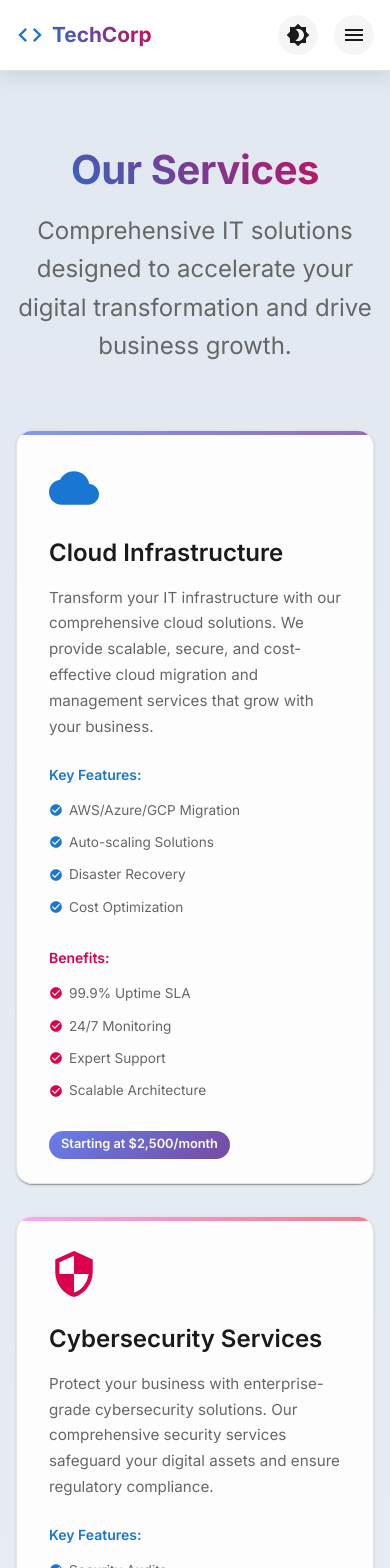
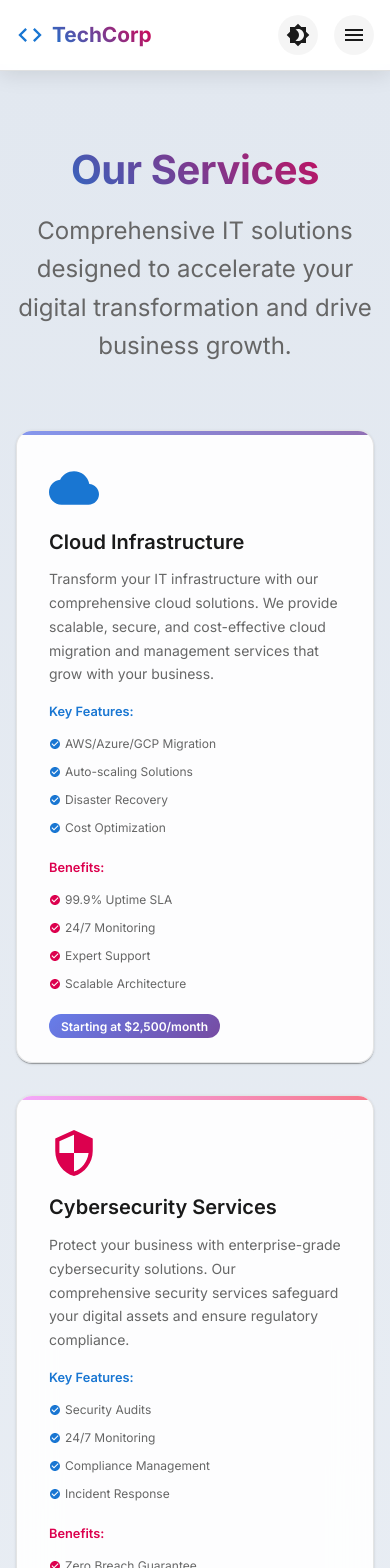
Before and after one commit to satya-ip/princetonstaffingsolutions, a Next.js app: page /services in a window 390 px wide. Shown: the top 1568 px of the page. Built offline with nearby package versions, Linux system fonts and the light colour scheme.

Commit message:
Fix Services Page Responsive Design

```diff
--- a/app/components/Sections/ServicesSection.tsx
+++ b/app/components/Sections/ServicesSection.tsx
@@ -243,36 +243,56 @@ const ServicesSection: React.FC = () => {
                     }}
                   >
                     <CardContent sx={{ p: 4, height: '100%', display: 'flex', flexDirection: 'column' }}>
-                      <Box sx={{ mb: 3 }}>{service.icon}</Box>
+                      <Box sx={{ mb: { xs: 2, md: 3 } }}>{service.icon}</Box>
 
-                      <Typography variant="h5" sx={{ mb: 2, fontWeight: 600 }}>
+                      <Typography
+                        variant="h5"
+                        sx={{
+                          mb: { xs: 1.5, md: 2 },
+                          fontWeight: 600,
+                          fontSize: { xs: '1.25rem', sm: '1.5rem', md: '1.5rem' }
+                        }}
+                      >
                         {service.title}
                       </Typography>
 
                       <Typography
                         variant="body1"
                         color="text.secondary"
-                        sx={{ mb: 3, lineHeight: 1.7, flexGrow: 1, fontSize: '0.95rem' }}
+                        sx={{
+                          mb: { xs: 2, md: 3 },
+                          lineHeight: 1.7,
+                          flexGrow: 1,
+                          fontSize: { xs: '0.875rem', sm: '0.95rem' }
+                        }}
                       >
                         {service.description}
                       </Typography>
 
-                      <Box sx={{ mb: 3 }}>
-                        <Typography variant="subtitle2" sx={{ mb: 1, fontWeight: 600, color: 'primary.main' }}>
+                      <Box sx={{ mb: { xs: 2, md: 3 } }}>
+                        <Typography
+                          variant="subtitle2"
+                          sx={{
+                            mb: 1,
+                            fontWeight: 600,
+                            color: 'primary.main',
+                            fontSize: { xs: '0.8rem', sm: '0.875rem' }
+                          }}
+                        >
                           Key Features:
                         </Typography>
                         <List sx={{ p: 0 }}>
                           {service.features.map((feature, idx) => (
-                            <ListItem key={idx} sx={{ px: 0, py: 0.25 }}>
-                              <ListItemIcon sx={{ minWidth: 20 }}>
-                                <CheckCircle sx={{ fontSize: 14, color: 'primary.main' }} />
+                            <ListItem key={idx} sx={{ px: 0, py: { xs: 0.125, sm: 0.25 } }}>
+                              <ListItemIcon sx={{ minWidth: { xs: 16, sm: 20 } }}>
+                                <CheckCircle sx={{ fontSize: { xs: 12, sm: 14 }, color: 'primary.main' }} />
                               </ListItemIcon>
                               <ListItemText
                                 primary={feature}
                                 primaryTypographyProps={{
                                   variant: 'body2',
                                   color: 'text.secondary',
-                                  fontSize: '0.85rem',
+                                  fontSize: { xs: '0.75rem', sm: '0.85rem' },
                                 }}
                               />
                             </ListItem>
@@ -280,22 +300,30 @@ const ServicesSection: React.FC = () => {
                         </List>
                       </Box>
 
-                      <Box sx={{ mb: 3 }}>
-                        <Typography variant="subtitle2" sx={{ mb: 1, fontWeight: 600, color: 'secondary.main' }}>
+                      <Box sx={{ mb: { xs: 2, md: 3 } }}>
+                        <Typography
+                          variant="subtitle2"
+                          sx={{
+                            mb: 1,
+                            fontWeight: 600,
+                            color: 'secondary.main',
+                            fontSize: { xs: '0.8rem', sm: '0.875rem' }
+                          }}
+                        >
                           Benefits:
                         </Typography>
                         <List sx={{ p: 0 }}>
                           {service.benefits.map((benefit, idx) => (
-                            <ListItem key={idx} sx={{ px: 0, py: 0.25 }}>
-                              <ListItemIcon sx={{ minWidth: 20 }}>
-                                <CheckCircle sx={{ fontSize: 14, color: 'secondary.main' }} />
+                            <ListItem key={idx} sx={{ px: 0, py: { xs: 0.125, sm: 0.25 } }}>
+                              <ListItemIcon sx={{ minWidth: { xs: 16, sm: 20 } }}>
+                                <CheckCircle sx={{ fontSize: { xs: 12, sm: 14 }, color: 'secondary.main' }} />
                               </ListItemIcon>
                               <ListItemText
                                 primary={benefit}
                                 primaryTypographyProps={{
                                   variant: 'body2',
                                   color: 'text.secondary',
-                                  fontSize: '0.85rem',
+                                  fontSize: { xs: '0.75rem', sm: '0.85rem' },
                                 }}
                               />
                             </ListItem>
@@ -310,8 +338,8 @@ const ServicesSection: React.FC = () => {
                           color: 'white',
                           fontWeight: 600,
                           alignSelf: 'flex-start',
-                          fontSize: '0.8rem',
-                          height: 28,
+                          fontSize: { xs: '0.75rem', sm: '0.8rem' },
+                          height: { xs: 24, sm: 28 },
                         }}
                       />
                     </CardContent>
@@ -323,43 +351,100 @@ const ServicesSection: React.FC = () => {
 
           {/* Additional Services Info */}
           <motion.div variants={itemVariants}>
-            <Box sx={{ mt: 6, mb: 4 }}>
+            <Box sx={{ mt: { xs: 4, md: 6 }, mb: { xs: 3, md: 4 } }}>
               <Grid container spacing={4}>
                 <Grid item xs={12} md={4}>
-                  <Box textAlign="center" sx={{ p: 3 }}>
-                    <Typography variant="h4" sx={{ fontWeight: 700, color: 'primary.main', mb: 1 }}>
+                  <Box textAlign="center" sx={{ p: { xs: 2, md: 3 } }}>
+                    <Typography
+                      variant="h4"
+                      sx={{
+                        fontWeight: 700,
+                        color: 'primary.main',
+                        mb: 1,
+                        fontSize: { xs: '1.75rem', sm: '2rem', md: '2.125rem' }
+                      }}
+                    >
                       <CounterAnimation end={500} duration={2.5} />+
                     </Typography>
-                    <Typography variant="h6" sx={{ fontWeight: 600, mb: 1 }}>
+                    <Typography
+                      variant="h6"
+                      sx={{
+                        fontWeight: 600,
+                        mb: 1,
+                        fontSize: { xs: '1rem', sm: '1.125rem', md: '1.25rem' }
+                      }}
+                    >
                       Projects Completed
                     </Typography>
-                    <Typography variant="body2" color="text.secondary">
+                    <Typography
+                      variant="body2"
+                      color="text.secondary"
+                      sx={{ fontSize: { xs: '0.8rem', sm: '0.875rem' } }}
+                    >
                       Successfully delivered across various industries
                     </Typography>
                   </Box>
                 </Grid>
                 <Grid item xs={12} md={4}>
-                  <Box textAlign="center" sx={{ p: 3 }}>
-                    <Typography variant="h4" sx={{ fontWeight: 700, color: 'secondary.main', mb: 1 }}>
+                  <Box textAlign="center" sx={{ p: { xs: 2, md: 3 } }}>
+                    <Typography
+                      variant="h4"
+                      sx={{
+                        fontWeight: 700,
+                        color: 'secondary.main',
+                        mb: 1,
+                        fontSize: { xs: '1.75rem', sm: '2rem', md: '2.125rem' }
+                      }}
+                    >
                       <CounterAnimation end={99.9} duration={2.5} />%
                     </Typography>
-                    <Typography variant="h6" sx={{ fontWeight: 600, mb: 1 }}>
+                    <Typography
+                      variant="h6"
+                      sx={{
+                        fontWeight: 600,
+                        mb: 1,
+                        fontSize: { xs: '1rem', sm: '1.125rem', md: '1.25rem' }
+                      }}
+                    >
                       Uptime Guarantee
                     </Typography>
-                    <Typography variant="body2" color="text.secondary">
+                    <Typography
+                      variant="body2"
+                      color="text.secondary"
+                      sx={{ fontSize: { xs: '0.8rem', sm: '0.875rem' } }}
+                    >
                       Reliable infrastructure and monitoring
                     </Typography>
                   </Box>
                 </Grid>
                 <Grid item xs={12} md={4}>
-                  <Box textAlign="center" sx={{ p: 3 }}>
-                    <Typography variant="h4" sx={{ fontWeight: 700, color: 'success.main', mb: 1 }}>
+                  <Box textAlign="center" sx={{ p: { xs: 2, md: 3 } }}>
+                    <Typography
+                      variant="h4"
+                      sx={{
+                        fontWeight: 700,
+                        color: 'success.main',
+                        mb: 1,
+                        fontSize: { xs: '1.75rem', sm: '2rem', md: '2.125rem' }
+                      }}
+                    >
                       24/7
                     </Typography>
-                    <Typography variant="h6" sx={{ fontWeight: 600, mb: 1 }}>
+                    <Typography
+                      variant="h6"
+                      sx={{
+                        fontWeight: 600,
+                        mb: 1,
+                        fontSize: { xs: '1rem', sm: '1.125rem', md: '1.25rem' }
+                      }}
+                    >
                       Expert Support
                     </Typography>
-                    <Typography variant="body2" color="text.secondary">
+                    <Typography
+                      variant="body2"
+                      color="text.secondary"
+                      sx={{ fontSize: { xs: '0.8rem', sm: '0.875rem' } }}
+                    >
                       Always available when you need us
                     </Typography>
                   </Box>
@@ -370,8 +455,16 @@ const ServicesSection: React.FC = () => {
 
           {/* Service Process */}
           <motion.div variants={itemVariants}>
-            <Box sx={{ mt: 8, mb: 6 }}>
-              <Typography variant="h4" textAlign="center" sx={{ mb: 6, fontWeight: 600 }}>
+            <Box sx={{ mt: { xs: 6, md: 8 }, mb: { xs: 4, md: 6 } }}>
+              <Typography
+                variant="h4"
+                textAlign="center"
+                sx={{
+                  mb: { xs: 4, md: 6 },
+                  fontWeight: 600,
+                  fontSize: { xs: '1.5rem', sm: '1.75rem', md: '2.125rem' }
+                }}
+              >
                 Our Service Process
               </Typography>
               <Grid container spacing={4}>
@@ -382,14 +475,37 @@ const ServicesSection: React.FC = () => {
                   { step: '04', title: 'Monitoring & Support', description: 'Ongoing monitoring and support to ensure optimal performance' },
                 ].map((process, idx) => (
                   <Grid item xs={12} sm={6} md={3} key={idx}>
-                    <Box textAlign="center" sx={{ p: 2 }}>
-                      <Typography variant="h3" sx={{ fontWeight: 700, color: 'primary.main', mb: 2, opacity: 0.7 }}>
+                    <Box textAlign="center" sx={{ p: { xs: 1.5, md: 2 } }}>
+                      <Typography
+                        variant="h3"
+                        sx={{
+                          fontWeight: 700,
+                          color: 'primary.main',
+                          mb: 2,
+                          opacity: 0.7,
+                          fontSize: { xs: '2rem', sm: '2.5rem', md: '3rem' }
+                        }}
+                      >
                         {process.step}
                       </Typography>
-                      <Typography variant="h6" sx={{ fontWeight: 600, mb: 1 }}>
+                      <Typography
+                        variant="h6"
+                        sx={{
+                          fontWeight: 600,
+                          mb: 1,
+                          fontSize: { xs: '1rem', sm: '1.125rem', md: '1.25rem' }
+                        }}
+                      >
                         {process.title}
                       </Typography>
-                      <Typography variant="body2" color="text.secondary">
+                      <Typography
+                        variant="body2"
+                        color="text.secondary"
+                        sx={{
+                          fontSize: { xs: '0.8rem', sm: '0.875rem' },
+                          lineHeight: { xs: 1.4, sm: 1.5 }
+                        }}
+                      >
                         {process.description}
                       </Typography>
                     </Box>
@@ -403,8 +519,8 @@ const ServicesSection: React.FC = () => {
           <motion.div variants={itemVariants}>
             <Box
               sx={{
-                mt: 8,
-                p: 6,
+                mt: { xs: 6, md: 8 },
+                p: { xs: 4, sm: 5, md: 6 },
                 borderRadius: 4,
                 background: (theme) =>
                   theme.palette.mode === 'dark'
@@ -414,10 +530,24 @@ const ServicesSection: React.FC = () => {
                 textAlign: 'center',
               }}
             >
-              <Typography variant="h4" sx={{ mb: 2, fontWeight: 600 }}>
+              <Typography
+                variant="h4"
+                sx={{
+                  mb: 2,
+                  fontWeight: 600,
+                  fontSize: { xs: '1.5rem', sm: '1.75rem', md: '2.125rem' }
+                }}
+              >
                 Ready to Transform Your Business?
               </Typography>
-              <Typography variant="h6" sx={{ mb: 4, opacity: 0.9 }}>
+              <Typography
+                variant="h6"
+                sx={{
+                  mb: { xs: 3, md: 4 },
+                  opacity: 0.9,
+                  fontSize: { xs: '1rem', sm: '1.125rem', md: '1.25rem' }
+                }}
+              >
                 Let&apos;s discuss how our services can help you achieve your goals.
               </Typography>
               <motion.button
@@ -427,9 +557,9 @@ const ServicesSection: React.FC = () => {
                   background: 'rgba(255, 255, 255, 0.2)',
                   border: '2px solid rgba(255, 255, 255, 0.3)',
                   color: 'white',
-                  padding: '12px 32px',
+                  padding: window.innerWidth < 600 ? '10px 24px' : '12px 32px',
                   borderRadius: '12px',
-                  fontSize: '1.1rem',
+                  fontSize: window.innerWidth < 600 ? '1rem' : '1.1rem',
                   fontWeight: 600,
                   cursor: 'pointer',
                   backdropFilter: 'blur(10px)',
```
